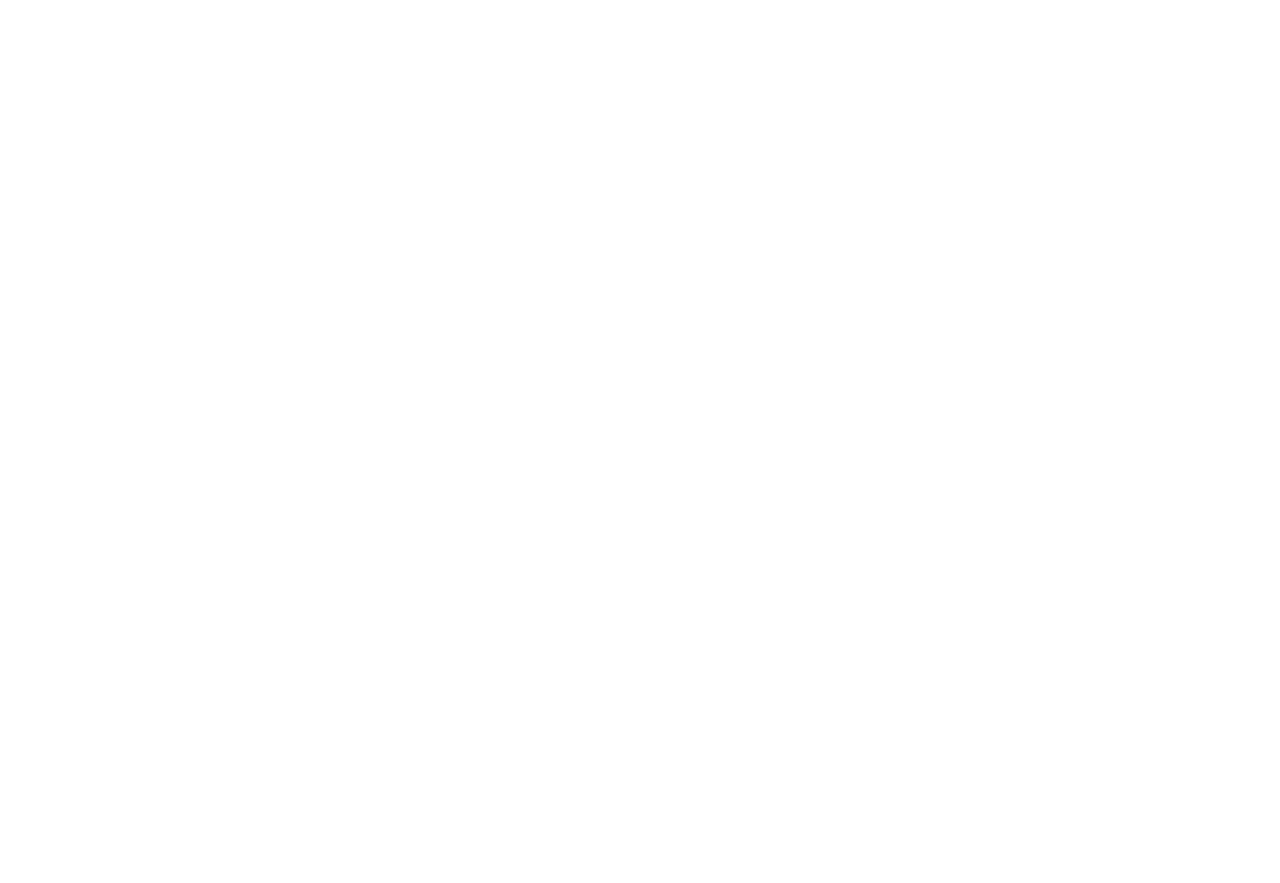
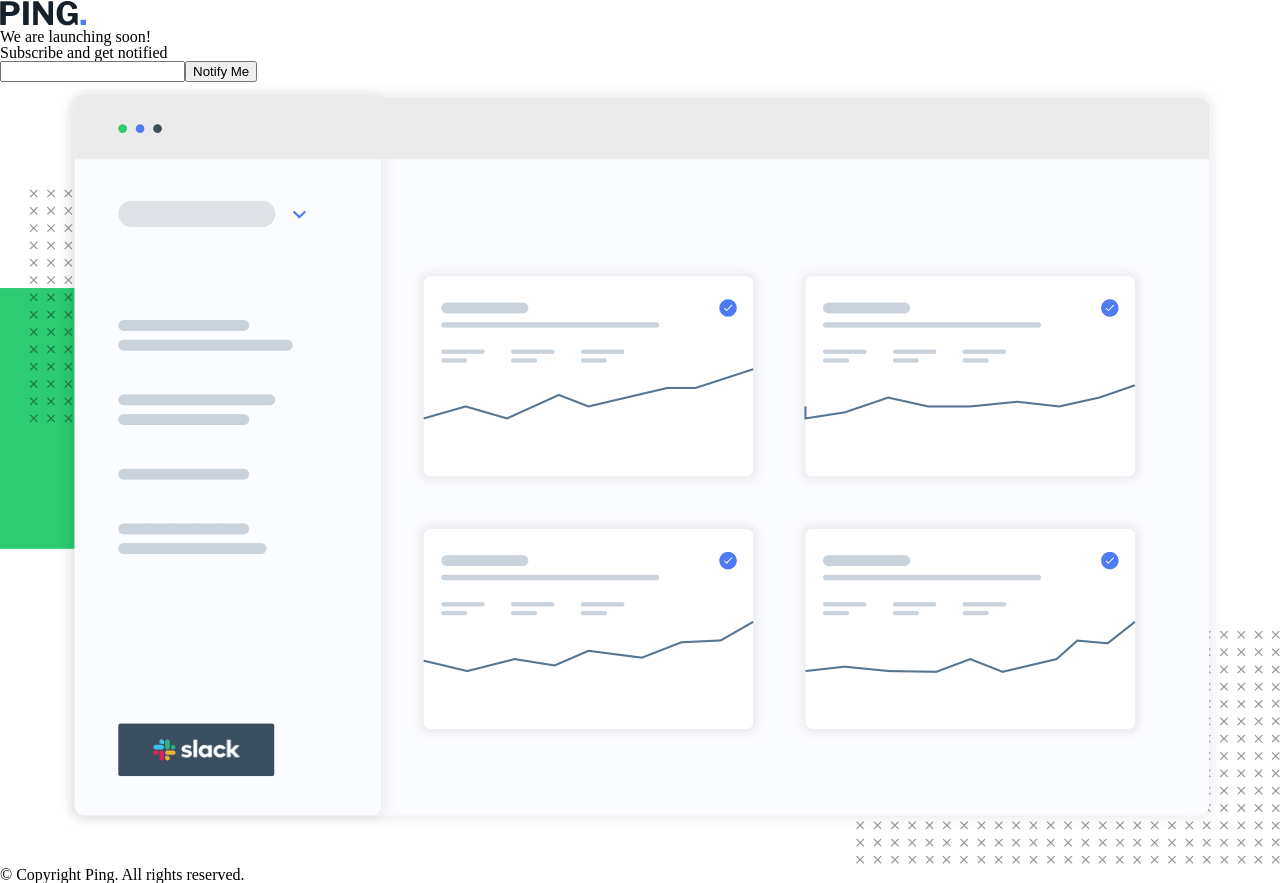
Before and after one commit to RoyalF4/ping-single-column-coming-soon-page, a React (Vite) app: page / in a window 1280 px wide. Before the commit the page ends 800 px from the top, so only its background shows below. Built offline with nearby package versions, Linux system fonts and the light colour scheme.

Commit message:
add initial html structure

```diff
--- a/src/App.jsx
+++ b/src/App.jsx
@@ -1 +1,36 @@
-export default function App() {}
+export default function App() {
+  return (
+    <>
+      <main className="main">
+        <img src="/images/logo.svg" alt="logo" className="logo" />
+        <h1>
+          We are launching <span>soon!</span>
+        </h1>
+        <p>Subscribe and get notified</p>
+        <form action="" className="subscribe-form">
+          <input
+            type="text"
+            name="email"
+            id="email"
+            className="subscribe-form__input-email"
+          />
+          <button className="subscribe-form__submit">Notify Me</button>
+        </form>
+        <img
+          src="/images/illustration-dashboard.png"
+          alt="dashboard illustration"
+        />
+      </main>
+      <footer>
+        <ul className="social-media-links">
+          <li className="social-media-link"></li>
+          <li className="social-media-link"></li>
+          <li className="social-media-link"></li>
+        </ul>
+        <span className="copyright">
+          &copy; Copyright Ping. All rights reserved.
+        </span>
+      </footer>
+    </>
+  );
+}
```
